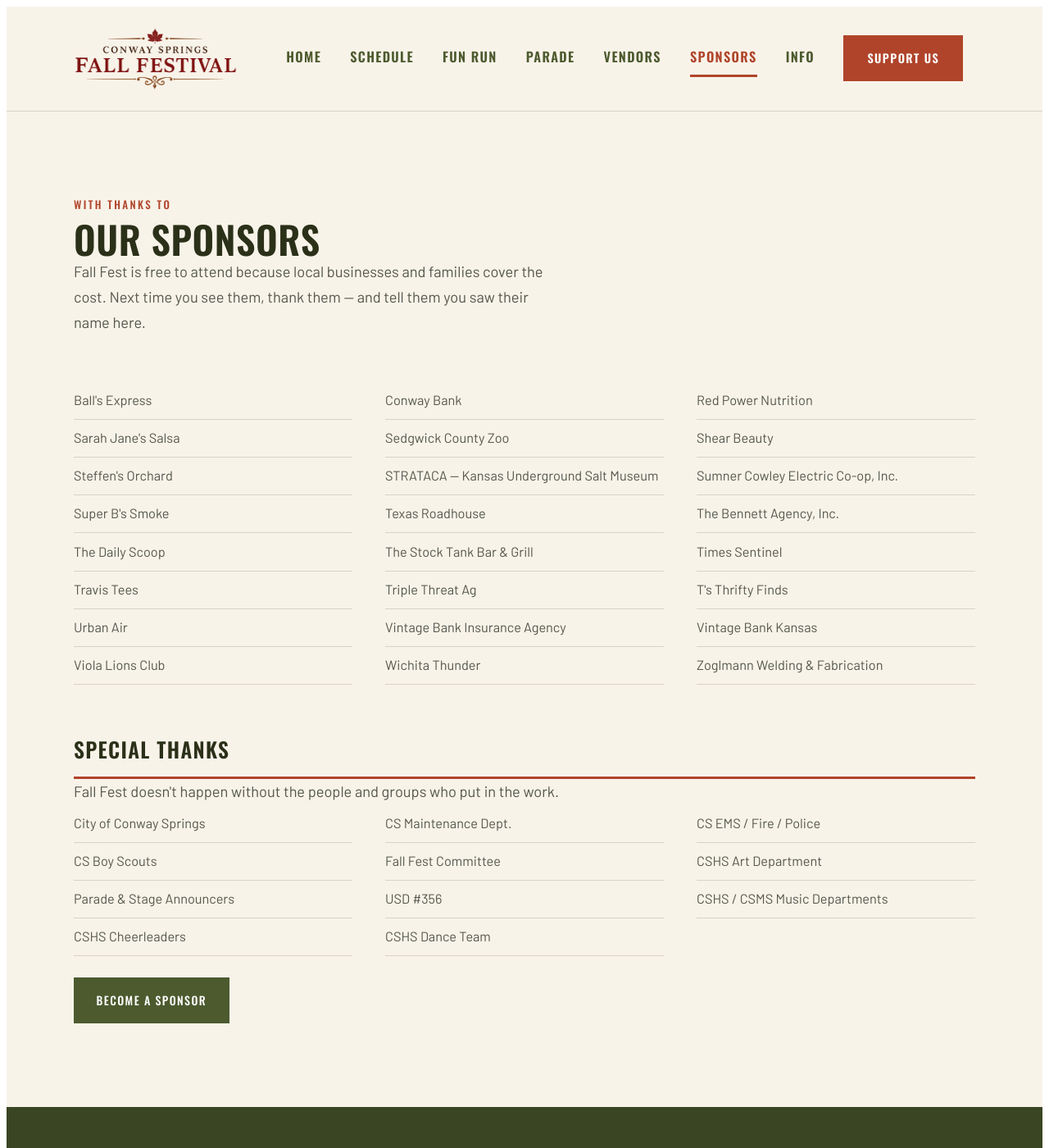
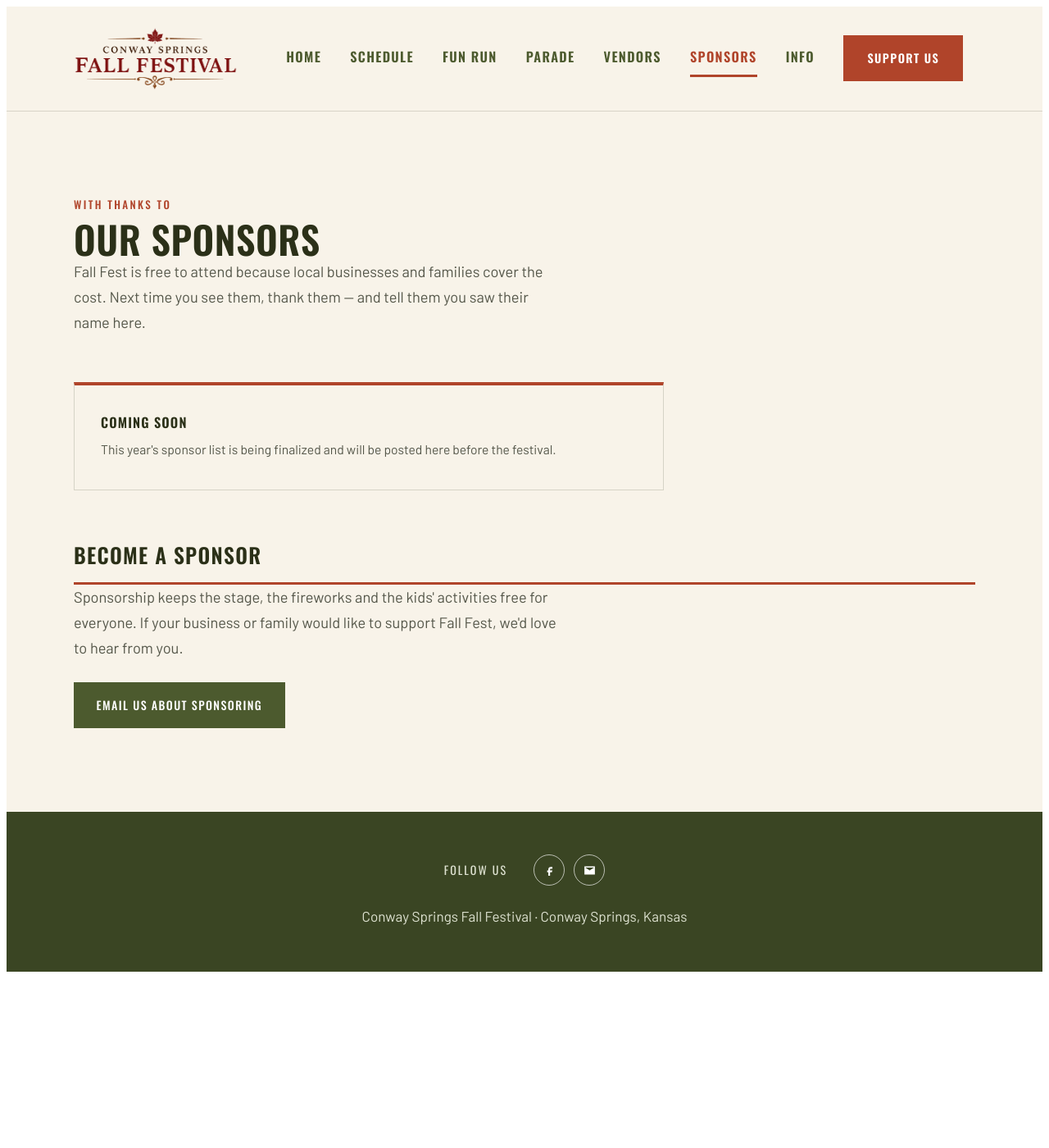
Before and after one commit to kbirket/conwayspringsfallfest, a Jekyll site: the page built from sponsors.html, in a window 1280 px wide and 1400 px high. Shown: the whole window at 82% size. Built offline with Jekyll 4.4.1, drawn with Linux system fonts in a browser that asks for light colours.

Commit message:
Revise sponsors section and add sponsorship info
Updated the sponsors section to indicate that the list is being finalized and added a call to action for potential sponsors.

```diff
--- a/sponsors.html
+++ b/sponsors.html
@@ -13,51 +13,15 @@
       <p class="csff__lede">Fall Fest is free to attend because local businesses and families cover the cost. Next time you see them, thank them &mdash; and tell them you saw their name here.</p>
     </div>
 
-    <!-- EDIT: partial list (R–Z only). Add A through Q. -->
-    <ul class="csff__sponsorlist">
-      <li>Ball's Express</li>
-      <li>Conway Bank</li>
-      <li>Red Power Nutrition</li>
-      <li>Sarah Jane's Salsa</li>
-      <li>Sedgwick County Zoo</li>
-      <li>Shear Beauty</li>
-      <li>Steffen's Orchard</li>
-      <li>STRATACA &mdash; Kansas Underground Salt Museum</li>
-      <li>Sumner Cowley Electric Co-op, Inc.</li>
-      <li>Super B's Smoke</li>
-      <li>Texas Roadhouse</li>
-      <li>The Bennett Agency, Inc.</li>
-      <li>The Daily Scoop</li>
-      <li>The Stock Tank Bar &amp; Grill</li>
-      <li>Times Sentinel</li>
-      <li>Travis Tees</li>
-      <li>Triple Threat Ag</li>
-      <li>T's Thrifty Finds</li>
-      <li>Urban Air</li>
-      <li>Vintage Bank Insurance Agency</li>
-      <li>Vintage Bank Kansas</li>
-      <li>Viola Lions Club</li>
-      <li>Wichita Thunder</li>
-      <li>Zoglmann Welding &amp; Fabrication</li>
-    </ul>
+    <div class="csff__box" style="max-width:720px;">
+      <h3 class="csff__h3">Coming soon</h3>
+      <p>This year's sponsor list is being finalized and will be posted here before the festival.</p>
+    </div>
 
-    <h3 class="csff__dayhead" style="margin-top:3.5rem;">Special Thanks</h3>
-    <p class="csff__lede">Fall Fest doesn't happen without the people and groups who put in the work.</p>
-
-    <ul class="csff__sponsorlist csff__sponsorlist--thanks">
-      <li>City of Conway Springs</li>
-      <li>CS Maintenance Dept.</li>
-      <li>CS EMS / Fire / Police</li>
-      <li>CS Boy Scouts</li>
-      <li>Fall Fest Committee</li>
-      <li>CSHS Art Department</li>
-      <li>Parade &amp; Stage Announcers</li>
-      <li>USD #356</li>
-      <li>CSHS / CSMS Music Departments</li>
-      <li>CSHS Cheerleaders</li>
-      <li>CSHS Dance Team</li>
-    </ul>
-
-    <div class="csff__btns"><a class="csff__btn csff__btn--olive" href="#REPLACE-LINK">Become a sponsor</a></div>
+    <h3 class="csff__dayhead" style="margin-top:3.5rem;">Become a Sponsor</h3>
+    <p class="csff__lede">Sponsorship keeps the stage, the fireworks and the kids' activities free for everyone. If your business or family would like to support Fall Fest, we'd love to hear from you.</p>
+    <div class="csff__btns">
+      <a class="csff__btn csff__btn--olive" href="mailto:csfallfest@gmail.com?subject=Fall%20Fest%20Sponsorship">Email us about sponsoring</a>
+    </div>
   </div>
 </section>
```
